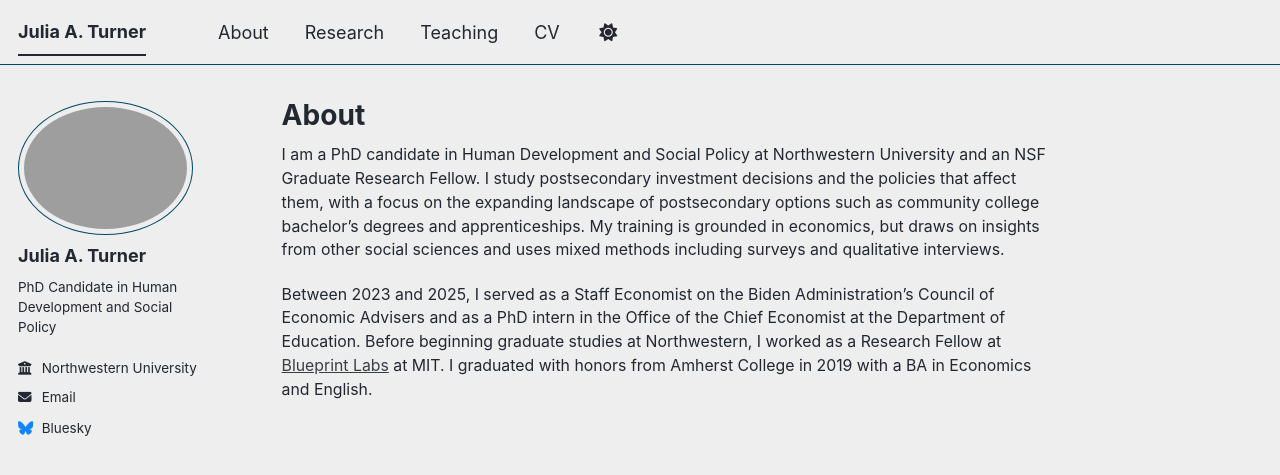
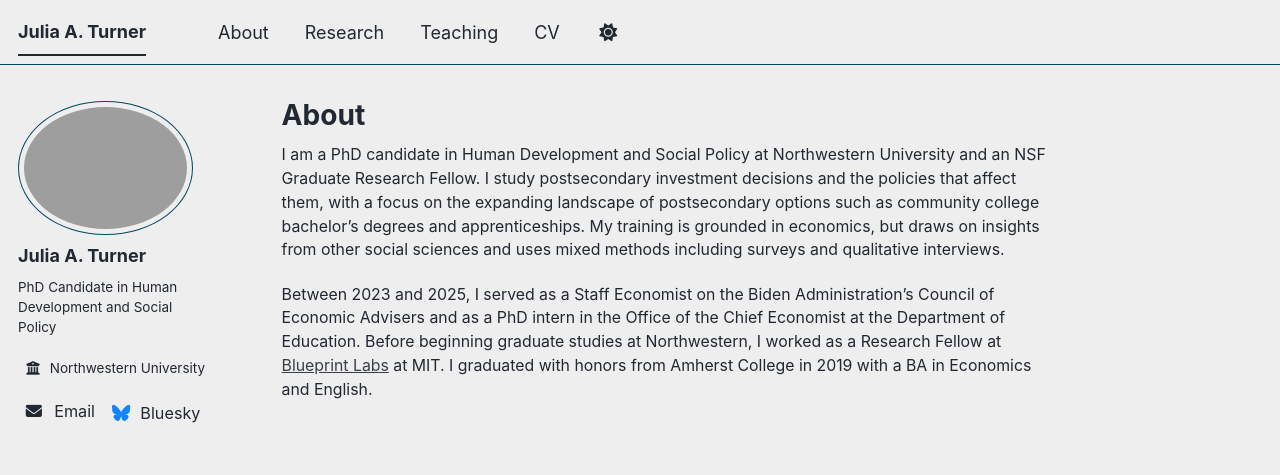
Before and after one commit to julia-a-turner/julia-a-turner.github.io, a Jekyll site: the page built from _pages/about.md, in a window 1280 px wide. Shown: the top 475 px of the page. Built offline with Jekyll 4.4.1, drawn with Linux system fonts in a browser that asks for light colours; a script bundle is joined from its source files by our own code; library files that are not in the unit come from our copies.

Commit message:
Update custom.css

```diff
--- a/assets/css/custom.css
+++ b/assets/css/custom.css
@@ -11,3 +11,35 @@
 footer {
   display: none;
 }
+
+/* Hide the Follow button */
+.author__urls-wrapper button {
+  display: none !important;
+}
+
+/* Make social links display as a centered row */
+.author__urls {
+  display: flex !important;
+  flex-wrap: wrap;
+  justify-content: center;
+  align-items: center;
+  gap: 12px;
+  padding: 0 !important;
+  list-style: none !important;
+}
+
+/* Keep location/employer on their own full-width lines */
+.author__urls li:not(:has(a)) {
+  width: 100%;
+  text-align: center;
+}
+
+/* Hide the text labels next to icons */
+.author__urls a .label {
+  display: none;
+}
+
+/* Make icons slightly larger */
+.author__urls a {
+  font-size: 1.2em;
+}
```
